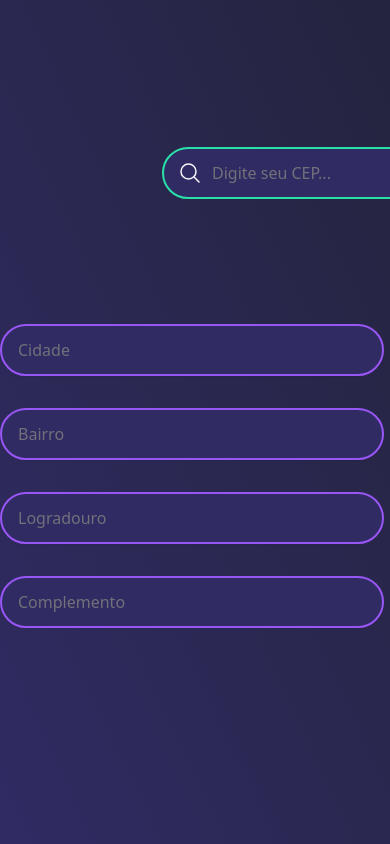
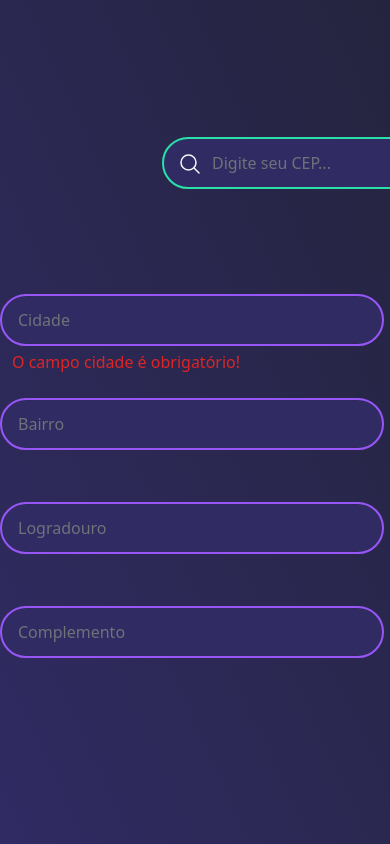
Before and after one commit to stanleywodson/G4F-FRONTEND, a React (Vite) app: page / in a window 390 px wide. Shown: the top 844 px of the page. Built offline with nearby package versions, Linux system fonts and the light colour scheme.

Commit message:
chore: it was add a space for show error on input

```diff
--- a/src/App.tsx
+++ b/src/App.tsx
@@ -12,8 +12,9 @@ function App() {
 							<Search />
 						</div>
 						<Input type="text"
-							className="block w-full sm:max-w-xl ps-12  text-[#F7F7FA] border-2 border-[#29E0A9] bg-[#302B63] rounded-full focus:ring-blue-500focus:border-blue-500"
+							className="block w-full ps-12 text-[#F7F7FA] border-2 border-[#29E0A9] bg-[#302B63] rounded-full"
 							placeholder="Digite seu CEP..."
+							// helperText="O campo cidade é obrigatório!"
 						//    value={search}
 						//    onChange={(e) => setSearch(e.target.value)}
 						/>
@@ -25,22 +26,23 @@ function App() {
 						<Input
 							type="text"
 							placeholder="Cidade"
-							className="bg-[#302B63] border-2 border-[#9956F6] shadow-sm"
+							className="bg-[#302B63] border-2 border-[#9956F6]"
+							helperText="O campo cidade é obrigatório!"
 						/>
 						<Input
 							type="text"
 							placeholder="Bairro"
-							className="bg-[#302B63] border-2 border-[#9956F6] shadow-sm"
+							className="bg-[#302B63] border-2 border-[#9956F6]"
 						/>
 						<Input
 							type="text"
 							placeholder="Logradouro"
-							className="bg-[#302B63] border-2 border-[#9956F6] shadow-sm"
+							className="bg-[#302B63] border-2 border-[#9956F6]"
 						/>
 						<Input
 							type="text"
 							placeholder="Complemento"
-							className="bg-[#302B63] border-2 border-[#9956F6] shadow-sm"
+							className="bg-[#302B63] border-2 border-[#9956F6]"
 						/>
 					</div>
 					<div className="flex-1 p-2">
--- a/src/assets/svg/Search.tsx
+++ b/src/assets/svg/Search.tsx
@@ -1,5 +1,5 @@
 export function Search() {
-	return <svg className="w-6 h-6 text-[#F7F7FA] mt-2 ml-1"
+	return <svg className="w-6 h-6 text-[#F7F7FA] mb-2.5 ml-1"
 		xmlns="http://www.w3.org/2000/svg" fill="none" viewBox="0 0 24 24"
 		strokeWidth={1.5}
 		stroke="currentColor">
--- a/src/components/Input.tsx
+++ b/src/components/Input.tsx
@@ -3,7 +3,7 @@ import { InputHTMLAttributes, forwardRef, useId } from "react"
 type InputProps = InputHTMLAttributes<HTMLInputElement> & {
 	label?: string
 	helperText?: string
-	className?:string
+	className?: string
 }
 
 
@@ -21,7 +21,7 @@ export const Input = forwardRef<HTMLInputElement, InputProps>(
 					ref={ref}
 					{...props}
 				/>
-				{helperText && <p className="text-black text-xs mt-1">{helperText}</p>}
+				<p className="text-red-600 mt-1 ml-3 h-4">{helperText || '\u00A0'}</p>
 			</div>
 		)
 	}
```
